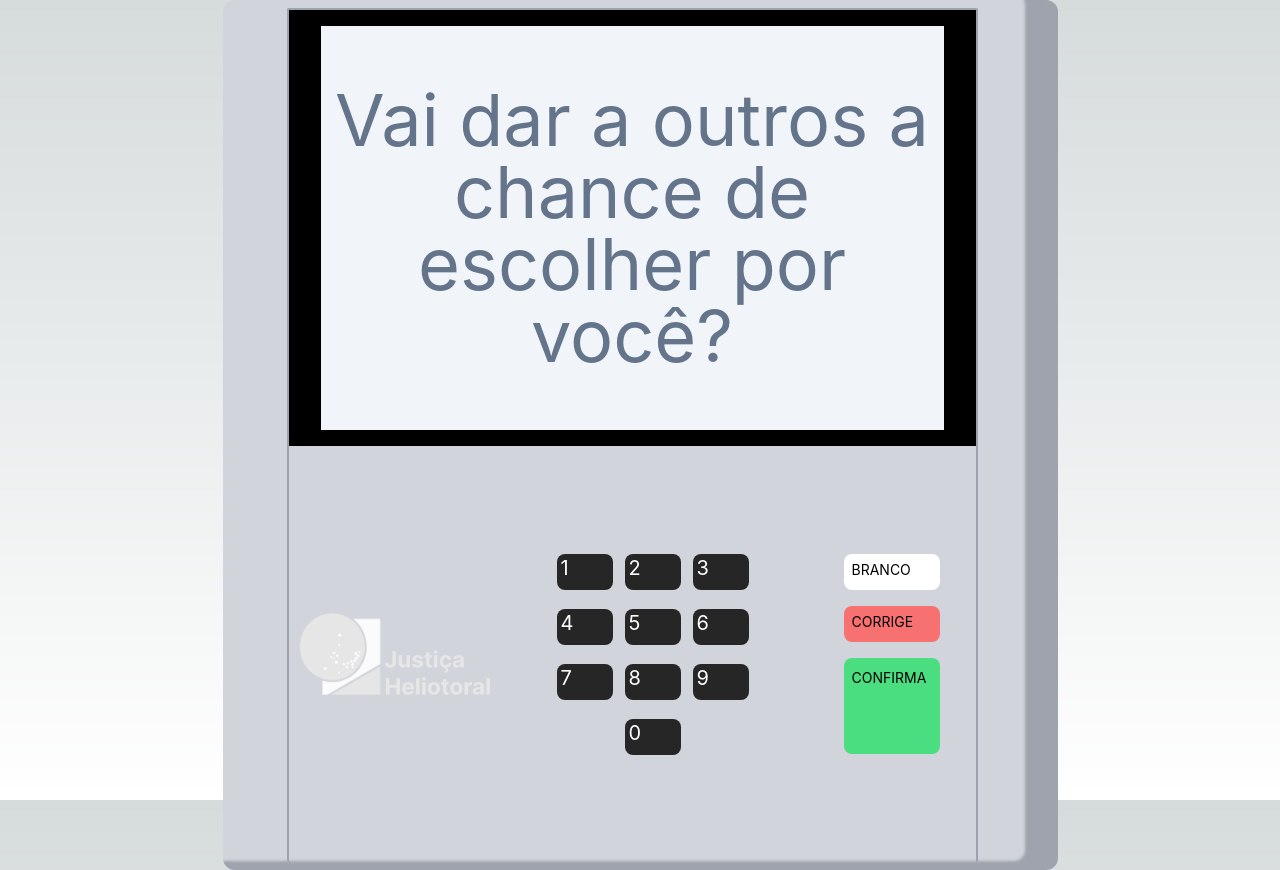
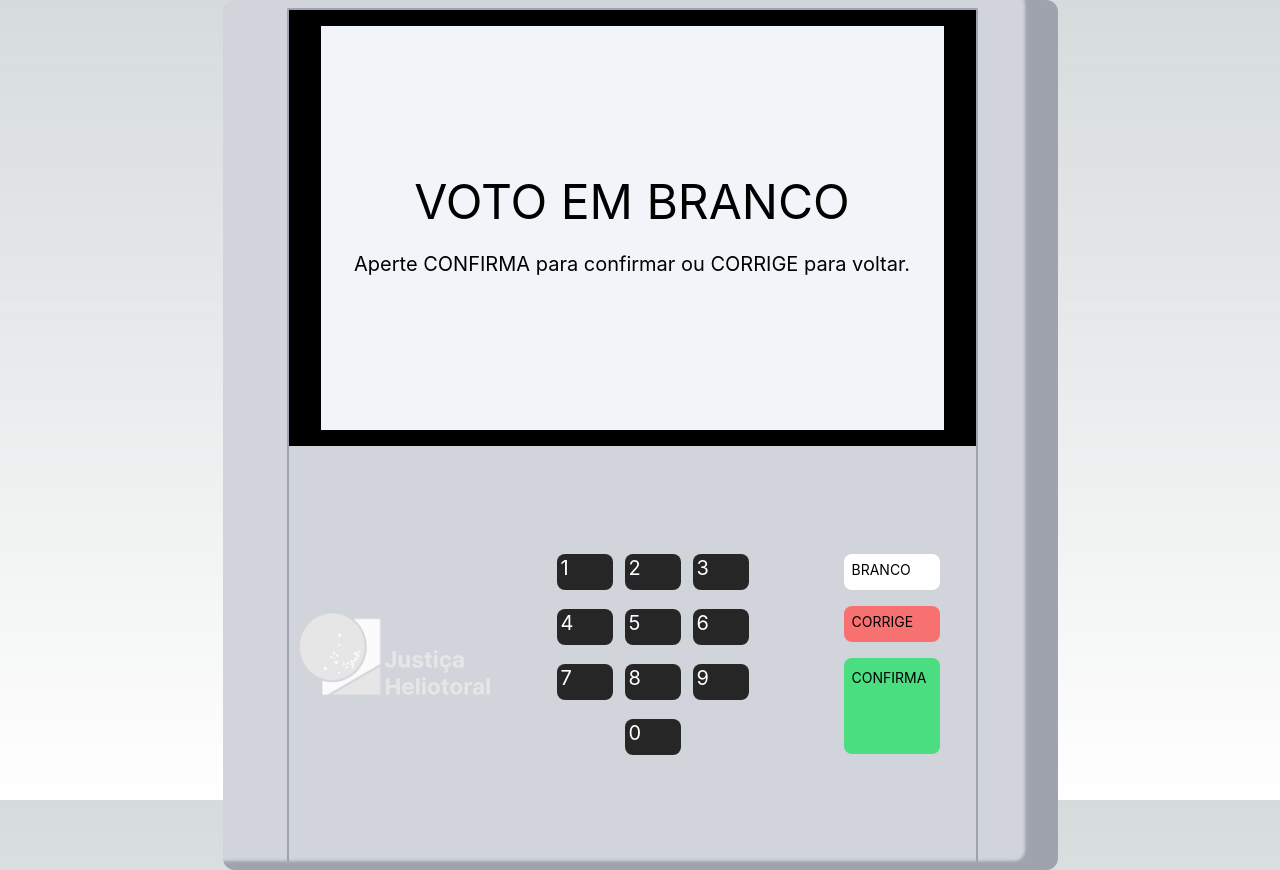
Before and after one commit to LelioH/urna-eletronica, a React (Vite) app: page / in a window 1280 px wide. Both pictures are taken after a click on the button "BRANCO". Built offline with nearby package versions, Linux system fonts and the light colour scheme.

Commit message:
fix: update blank vote handling and improve UI instructions

```diff
--- a/src/App.tsx
+++ b/src/App.tsx
@@ -1,4 +1,4 @@
-import React, { useEffect, useState } from "react";
+import React, { useEffect, useRef, useState } from "react";
 import Lara from "./assets/lara-urna.jpg";
 import TSH from "./assets/jh-logo.png";
 import { IsentVote } from "./components/IsentVote";
@@ -6,6 +6,11 @@ import { EndVote } from "./components/EndVote";
 import { WrongVote } from "./components/WrongVote";
 import { ActionButtons } from "./components/ActionButtons";
 import DialerBtn from "./components/DialerButton";
+
+type VoteState =
+  | { phase: "typing"; inputValues: number[] }
+  | { phase: "blank-review" }
+  | { phase: "completed" };
 
 export default function Home() {
   const numbers = [
@@ -21,10 +26,13 @@ export default function Home() {
     { value: 0, braile: "⠁" },
   ];
 
-  const [inputValues, setInputValues] = useState<number[]>([]);
-  const [isConfirmed, setIsConfirmed] = useState<boolean>(false);
-  const [isentVote, setIsentVote] = useState<boolean>(false);
-  const confirmSound = new Audio("./confirma-urna.mp3");
+  const [voteState, setVoteState] = useState<VoteState>({
+    phase: "typing",
+    inputValues: [],
+  });
+  const confirmSound = useRef(new Audio("./confirma-urna.mp3"));
+  const inputValues =
+    voteState.phase === "typing" ? voteState.inputValues : [];
 
   const renderInputs = () => {
     const inputs = [];
@@ -45,43 +53,47 @@ export default function Home() {
   };
 
   const handleDialerClick = (value: number) => {
-    const counselorArray = [...inputValues];
-    if (counselorArray.length < 5) {
-      counselorArray.push(value);
-      setInputValues(counselorArray);
+    if (voteState.phase !== "typing" || inputValues.length === 5) return;
+
+    setVoteState({
+      phase: "typing",
+      inputValues: [...inputValues, value],
+    });
+  };
+
+  const startBlankVote = () => {
+    if (voteState.phase === "typing" && inputValues.length < 5) {
+      setVoteState({ phase: "blank-review" });
     }
   };
 
-  const isentVoteFnc = () => {
-    setIsentVote(true);
-  };
-
-  const emptyInput = () => {
-    setInputValues([]);
-    setIsentVote(false);
+  const correctVote = () => {
+    if (voteState.phase !== "completed") {
+      setVoteState({ phase: "typing", inputValues: [] });
+    }
   };
 
   const confirmVote = () => {
-    setIsConfirmed(true);
-    console.log(confirmSound);
-    confirmSound.play();
-  };
+    const canConfirmBlankVote = voteState.phase === "blank-review";
+    const canConfirmNumber =
+      voteState.phase === "typing" && inputValues.length === 5;
 
-  const prepareNewVote = () => {
-    setIsConfirmed(false);
-    confirmSound.currentTime = 0;
-    setIsentVote(false);
-    emptyInput();
+    if (!canConfirmBlankVote && !canConfirmNumber) return;
+
+    setVoteState({ phase: "completed" });
+    confirmSound.current.play();
   };
 
   useEffect(() => {
-    if (isConfirmed) {
-      setTimeout(() => {
-        prepareNewVote();
+    if (voteState.phase === "completed") {
+      const timeoutId = window.setTimeout(() => {
+        confirmSound.current.currentTime = 0;
+        setVoteState({ phase: "typing", inputValues: [] });
       }, 3000);
+
+      return () => window.clearTimeout(timeoutId);
     }
-    // eslint-disable-next-line react-hooks/exhaustive-deps
-  }, [isConfirmed]);
+  }, [voteState.phase]);
 
   return (
     <div className="flex h-svh-100">
@@ -94,9 +106,9 @@ export default function Home() {
         <div className="border-gray-400 border-2 border-b-0 rounded-sm">
           <div className="bg-black h-[436px] px-8 py-4 sm:px-4 sm:h-[336px]">
             <div className="bg-slate-100 w-full h-full flex flex-col items-center">
-              {isentVote ? (
+              {voteState.phase === "blank-review" ? (
                 <IsentVote />
-              ) : isConfirmed ? (
+              ) : voteState.phase === "completed" ? (
                 <EndVote />
               ) : inputValues.map((num) => Math.floor(num)).join("") !==
                   "12000" && inputValues.length === 5 ? (
@@ -198,8 +210,9 @@ export default function Home() {
             </div>
             <ActionButtons
               inputValues={inputValues}
-              isentVoteFnc={isentVoteFnc}
-              emptyInput={emptyInput}
+              phase={voteState.phase}
+              startBlankVote={startBlankVote}
+              correctVote={correctVote}
               confirmVote={confirmVote}
             />
           </div>
--- a/src/components/ActionButtons.tsx
+++ b/src/components/ActionButtons.tsx
@@ -1,31 +1,37 @@
 export function ActionButtons({
   inputValues,
-  isentVoteFnc,
-  emptyInput,
+  phase,
+  startBlankVote,
+  correctVote,
   confirmVote,
 }: {
   inputValues: number[];
-  isentVoteFnc: () => void;
-  emptyInput: () => void;
+  phase: "typing" | "blank-review" | "completed";
+  startBlankVote: () => void;
+  correctVote: () => void;
   confirmVote: () => void;
 }) {
+  const isBlankReview = phase === "blank-review";
+  const canConfirm = isBlankReview || inputValues.length === 5;
+
   return (
     <div className="flex flex-col gap-y-4 py-3 mb-24 px-9 sm:flex-row sm:mb-4 sm:gap-x-2 sm:items-end sm:pt-0">
       <button
-        disabled={inputValues.length === 5}
-        onClick={isentVoteFnc}
+        disabled={phase !== "typing" || inputValues.length === 5}
+        onClick={startBlankVote}
         className="bg-white w-24 h-9 rounded-lg text-left justify-center pb-1 pl-2 active:pb-0 active:pl-3 btn-shadow-white transition-all cursor-pointer sm:w-[84px] sm:h-12 sm:pl-2 sm:active:pl-3"
       >
         <h1 className="text-black text-sm font-inter leading-none">BRANCO</h1>
       </button>
       <button
-        onClick={emptyInput}
+        disabled={phase === "completed"}
+        onClick={correctVote}
         className="bg-red-400 w-24 h-9 rounded-lg text-left justify-center pb-1 pl-2 active:pb-0 active:pl-3 btn-shadow-correct transition-all sm:w-[84px] sm:h-12 sm:pl-2 sm:active:pl-3"
       >
         <h1 className="text-black text-sm font-inter leading-none">CORRIGE</h1>
       </button>
       <button
-        disabled={inputValues.length < 5}
+        disabled={!canConfirm}
         onClick={confirmVote}
         className="bg-green-400 w-24 h-24 rounded-lg text-left justify-center pb-14 pl-2 active:pb-12 active:pl-3 btn-shadow-confirm transition-all cursor-pointer sm:h-20 sm:pb-10 sm:active:pb-8"
       >
--- a/src/components/IsentVote.tsx
+++ b/src/components/IsentVote.tsx
@@ -4,9 +4,14 @@ export function IsentVote() {
   return (
     <React.Fragment>
       <div className="flex items-center justify-center w-full h-full">
-        <h1 className="text-slate-500 font-inter text-7xl text-center break-words max-w-[607px] sm:text-5xl">
-          Vai dar a outros a chance de escolher por você?
-        </h1>
+        <div className="text-center text-black font-inter">
+          <h1 className="text-5xl break-words max-w-[607px] sm:text-4xl">
+            VOTO EM BRANCO
+          </h1>
+          <p className="mt-6 text-xl sm:text-base">
+            Aperte CONFIRMA para confirmar ou CORRIGE para voltar.
+          </p>
+        </div>
       </div>
     </React.Fragment>
   );
```
Also changed, not shown: 1 other file (tests, documents, lock files or other folders).
